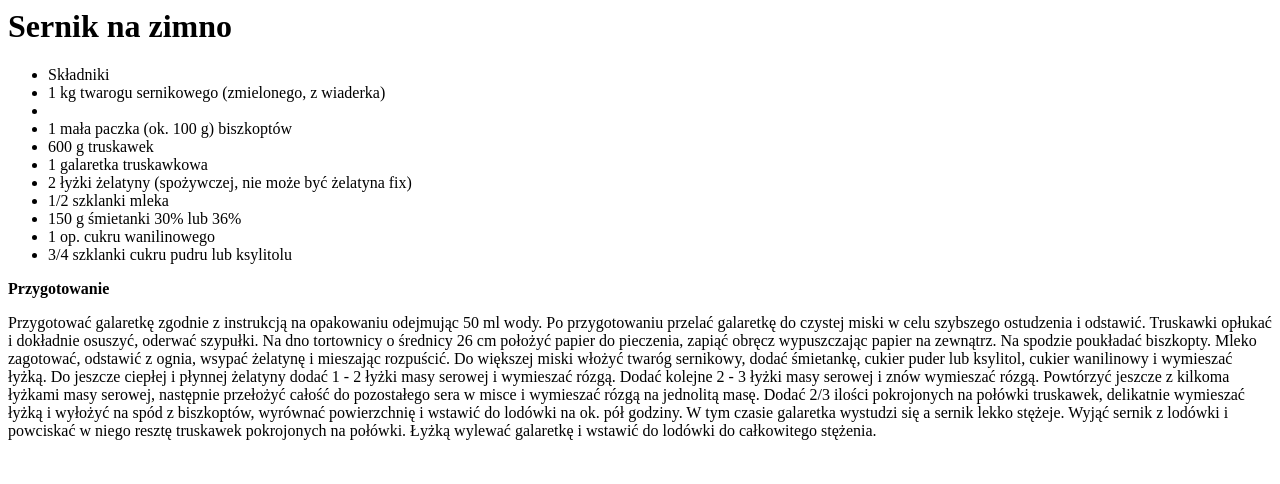
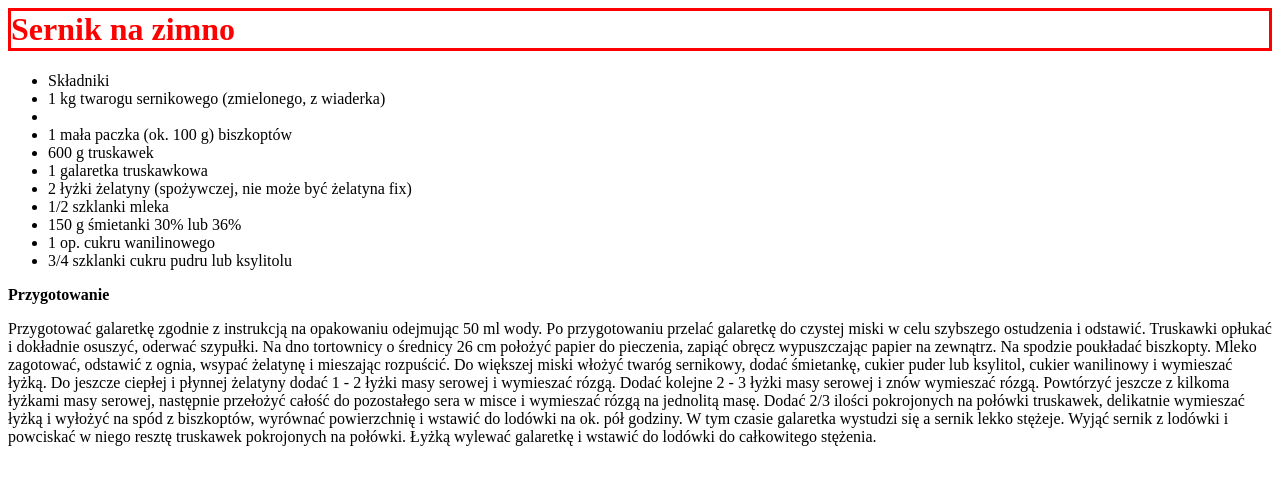
Before and after one commit to Niewiadomskisz/Niewiadomskisz, a plain HTML site: page index.html in a window 1280 px wide. Drawn offline with Linux system fonts and the light colour scheme.

Commit message:
Update index.html

```diff
--- a/index.html
+++ b/index.html
@@ -1,3 +1,4 @@
+<link rel="stylesheet" href="styl.css" type="text/css">
 <h1> Sernik na zimno</h1>
 
   <ul>
```
